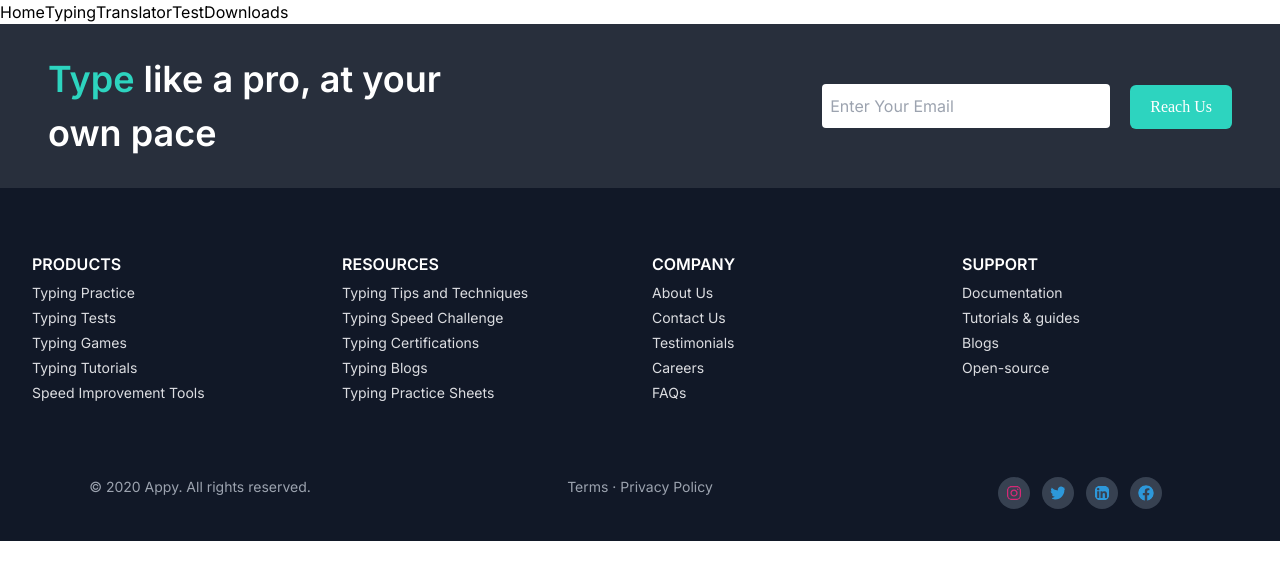
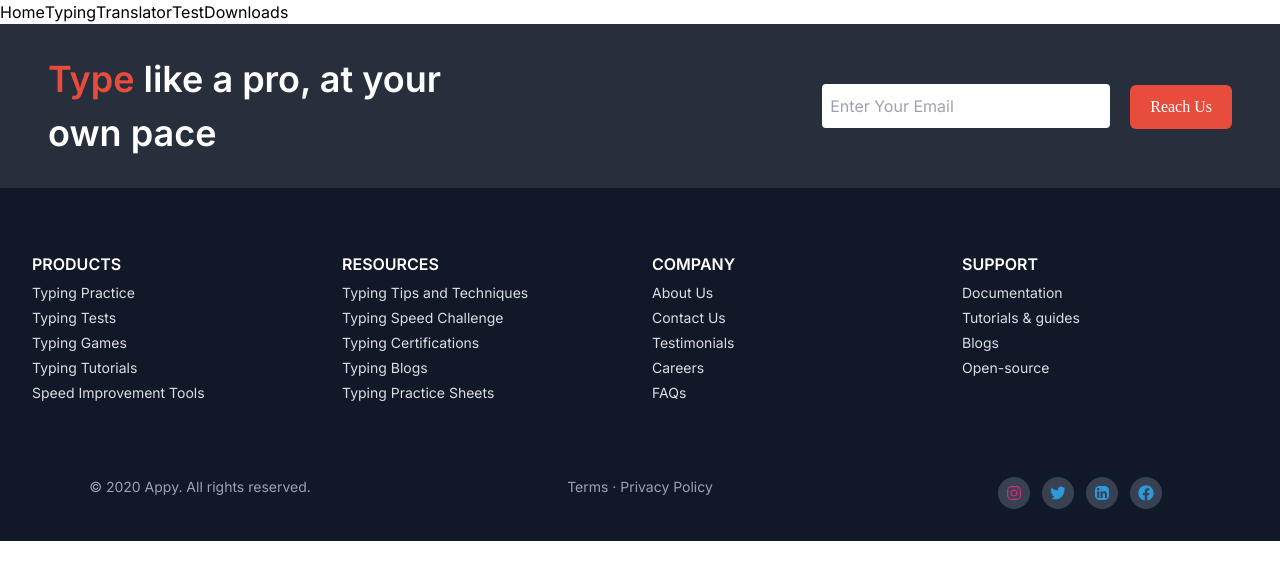
Before and after one commit to jyotsna-jha/typing-software, a Next.js app: page / in a window 1280 px wide. Shown: the top 580 px of the page. Built offline with nearby package versions, Linux system fonts and the light colour scheme.

Commit message:
footer colorchange1

```diff
--- a/components/Footer/Footer.jsx
+++ b/components/Footer/Footer.jsx
@@ -11,7 +11,7 @@ const Footer = () => {
           className="lg:text-4xl text-3xl md:mb-0 mb-6 lg:leading-normal font-semibold
          md:w-2/5"
         >
-          <span className="text-teal-400">Type</span> like a pro, at your own pace
+          <span className="text-[#e74c3c]">Type</span> like a pro, at your own pace
 
         </h1>
         <div>
@@ -22,7 +22,7 @@ const Footer = () => {
            sm:w-72 w-full sm:mr-5 mr-1 lg:mb-0 mb-4 py-2.5 rounded px-2 focus:outline-none"
           />
           <button
-            className="bg-teal-400 hover:bg-teal-500 duration-300 px-5 py-2.5 font-[Poppins]
+            className="bg-[#e74c3c] hover:bg-teal-500 duration-300 px-5 py-2.5 font-[Poppins]
            rounded-md text-white md:w-auto w-full"
           >
             Reach Us
```
